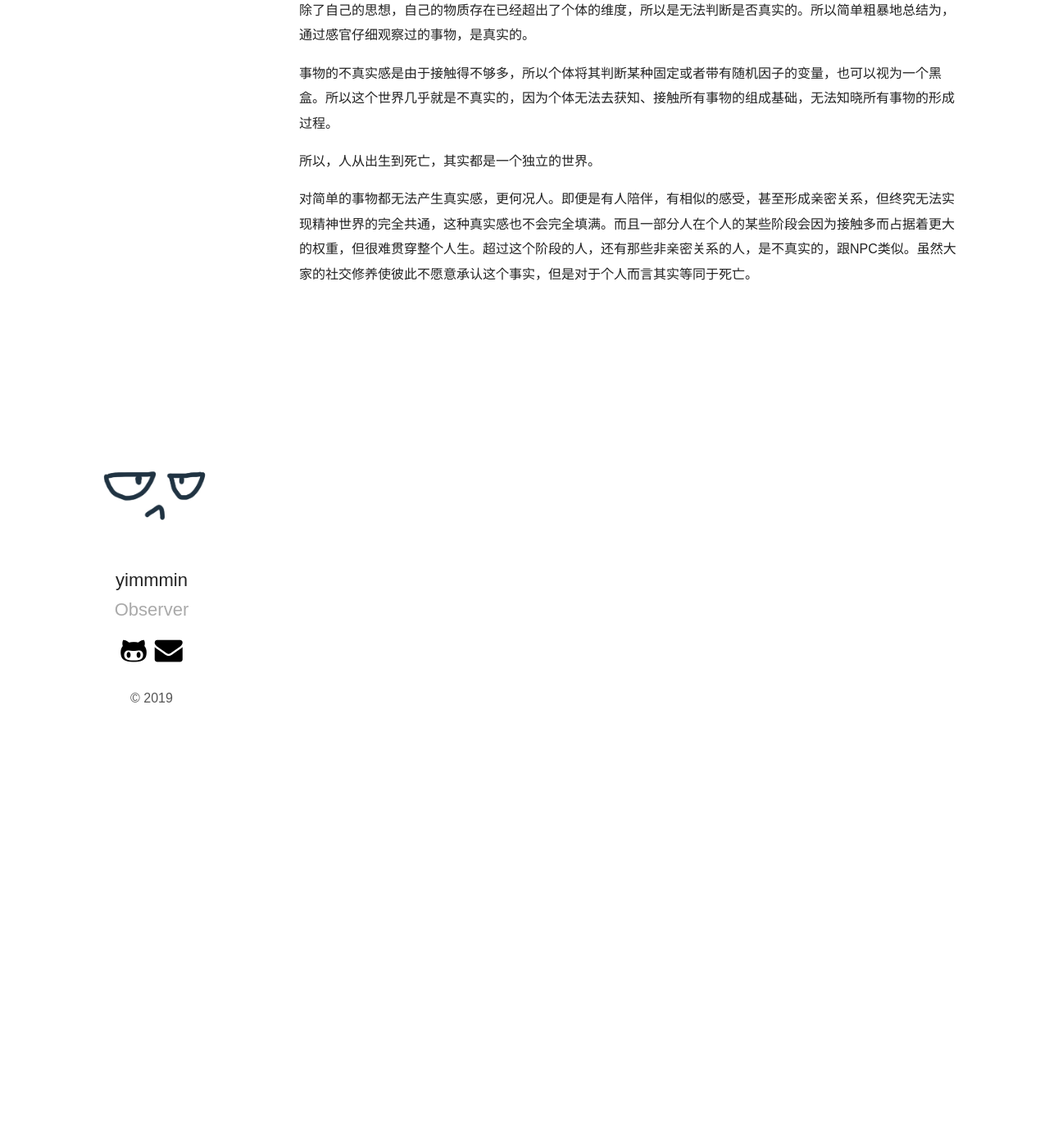
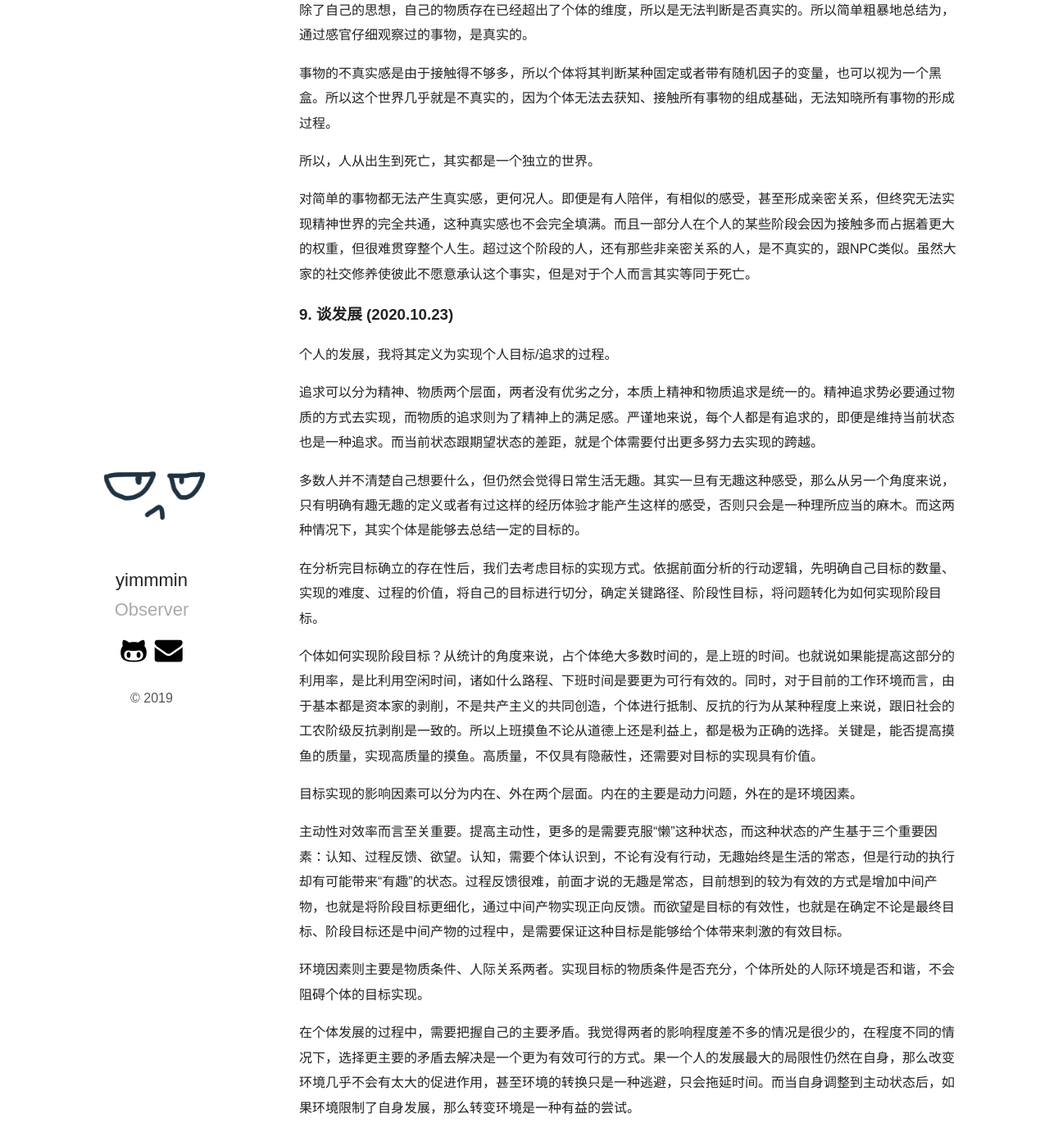
Before and after one commit to yimmmin/yimmmin.github.io, a Jekyll site: the page built from _posts/2019-09-19-ravings.md, in a window 1280 px wide and 1400 px high, scrolled down 3567 px. Shown: the whole window at 82% size. Built offline with Jekyll 4.4.1, drawn with Linux system fonts in a browser that asks for light colours; some of the changed text lies outside the part shown.

Commit message:
Update 2019-09-19-ravings.md

```diff
--- a/_posts/2019-09-19-ravings.md
+++ b/_posts/2019-09-19-ravings.md
@@ -1,7 +1,7 @@
 ---
 layout: post
 title: 杂谈
-date: 2020-09-18 23:30:00
+date: 2020-10-23 21:05:00
 categories: drivel
 tags: 杂谈
 excerpt: 1. 谈艺术美感 (2019.09.19) 艺术创作的美感由两个要素构成，现实感与梦幻感。 现实感，真实感，展示细节，使人感觉身临其境。匠气，一般是极其追求现实感，其梦幻感一般比较薄弱甚至没有，又或者试图用自己设定的某种无法引发其他大多数人共鸣的规则来替代这种梦幻感。 梦幻感，负责进行筛选，将毋需展示的东西过滤，同时要有能引发人的情绪波动的能力...
@@ -98,3 +98,23 @@ excerpt: 1. 谈艺术美感 (2019.09.19) 艺术创作的美感由两个要素构
 所以，人从出生到死亡，其实都是一个独立的世界。
 
 对简单的事物都无法产生真实感，更何况人。即便是有人陪伴，有相似的感受，甚至形成亲密关系，但终究无法实现精神世界的完全共通，这种真实感也不会完全填满。而且一部分人在个人的某些阶段会因为接触多而占据着更大的权重，但很难贯穿整个人生。超过这个阶段的人，还有那些非亲密关系的人，是不真实的，跟NPC类似。虽然大家的社交修养使彼此不愿意承认这个事实，但是对于个人而言其实等同于死亡。
+
+### 9. 谈发展 (2020.10.23)
+
+个人的发展，我将其定义为实现个人目标/追求的过程。
+
+追求可以分为精神、物质两个层面，两者没有优劣之分，本质上精神和物质追求是统一的。精神追求势必要通过物质的方式去实现，而物质的追求则为了精神上的满足感。严谨地来说，每个人都是有追求的，即便是维持当前状态也是一种追求。而当前状态跟期望状态的差距，就是个体需要付出更多努力去实现的跨越。
+
+多数人并不清楚自己想要什么，但仍然会觉得日常生活无趣。其实一旦有无趣这种感受，那么从另一个角度来说，只有明确有趣无趣的定义或者有过这样的经历体验才能产生这样的感受，否则只会是一种理所应当的麻木。而这两种情况下，其实个体是能够去总结一定的目标的。
+
+在分析完目标确立的存在性后，我们去考虑目标的实现方式。依据前面分析的行动逻辑，先明确自己目标的数量、实现的难度、过程的价值，将自己的目标进行切分，确定关键路径、阶段性目标，将问题转化为如何实现阶段目标。
+
+个体如何实现阶段目标？从统计的角度来说，占个体绝大多数时间的，是上班的时间。也就说如果能提高这部分的利用率，是比利用空闲时间，诸如什么路程、下班时间是要更为可行有效的。同时，对于目前的工作环境而言，由于基本都是资本家的剥削，不是共产主义的共同创造，个体进行抵制、反抗的行为从某种程度上来说，跟旧社会的工农阶级反抗剥削是一致的。所以上班摸鱼不论从道德上还是利益上，都是极为正确的选择。关键是，能否提高摸鱼的质量，实现高质量的摸鱼。高质量，不仅具有隐蔽性，还需要对目标的实现具有价值。
+
+目标实现的影响因素可以分为内在、外在两个层面。内在的主要是动力问题，外在的是环境因素。
+
+主动性对效率而言至关重要。提高主动性，更多的是需要克服“懒”这种状态，而这种状态的产生基于三个重要因素：认知、过程反馈、欲望。认知，需要个体认识到，不论有没有行动，无趣始终是生活的常态，但是行动的执行却有可能带来“有趣”的状态。过程反馈很难，前面才说的无趣是常态，目前想到的较为有效的方式是增加中间产物，也就是将阶段目标更细化，通过中间产物实现正向反馈。而欲望是目标的有效性，也就是在确定不论是最终目标、阶段目标还是中间产物的过程中，是需要保证这种目标是能够给个体带来刺激的有效目标。
+
+环境因素则主要是物质条件、人际关系两者。实现目标的物质条件是否充分，个体所处的人际环境是否和谐，不会阻碍个体的目标实现。
+
+在个体发展的过程中，需要把握自己的主要矛盾。我觉得两者的影响程度差不多的情况是很少的，在程度不同的情况下，选择更主要的矛盾去解决是一个更为有效可行的方式。果一个人的发展最大的局限性仍然在自身，那么改变环境几乎不会有太大的促进作用，甚至环境的转换只是一种逃避，只会拖延时间。而当自身调整到主动状态后，如果环境限制了自身发展，那么转变环境是一种有益的尝试。
```
